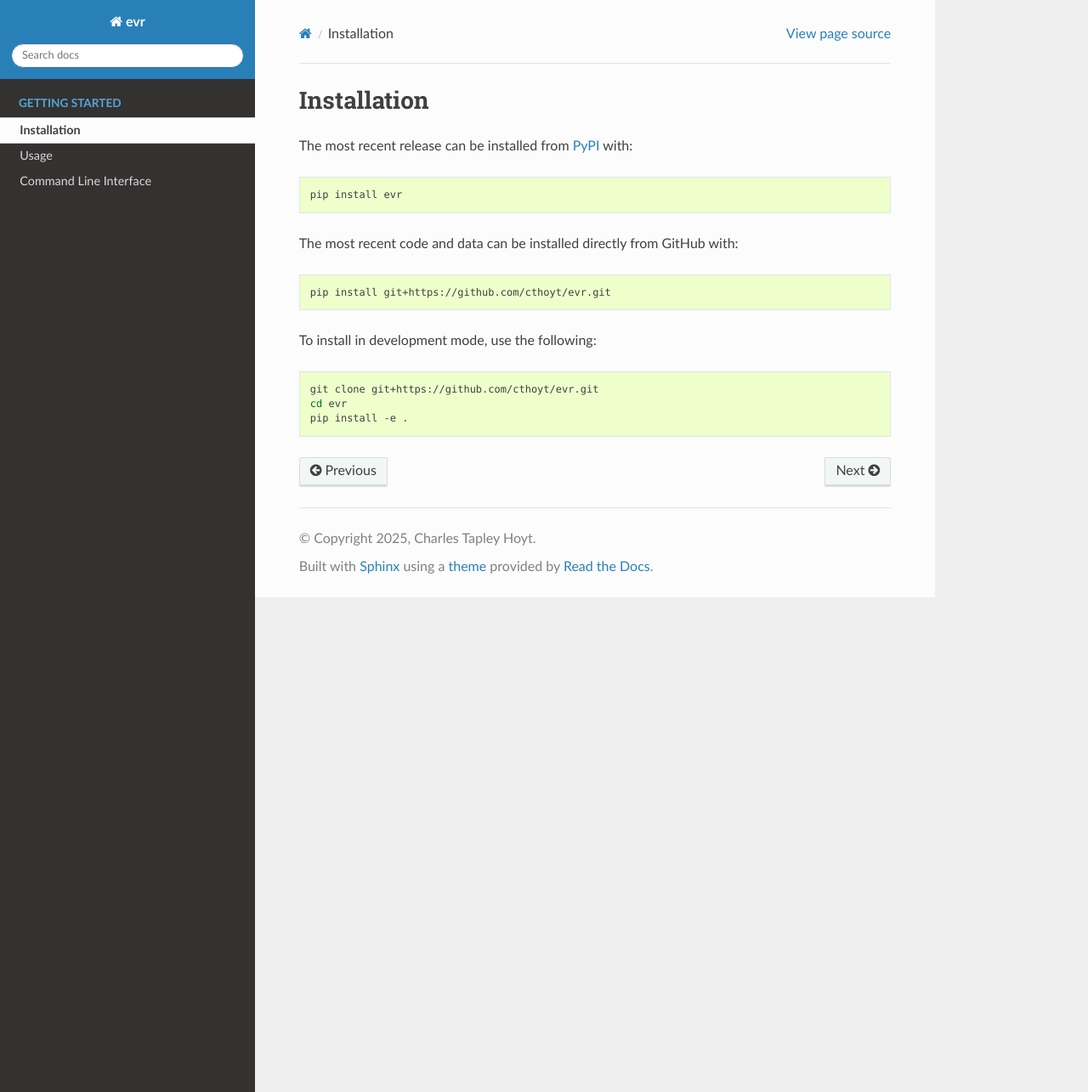
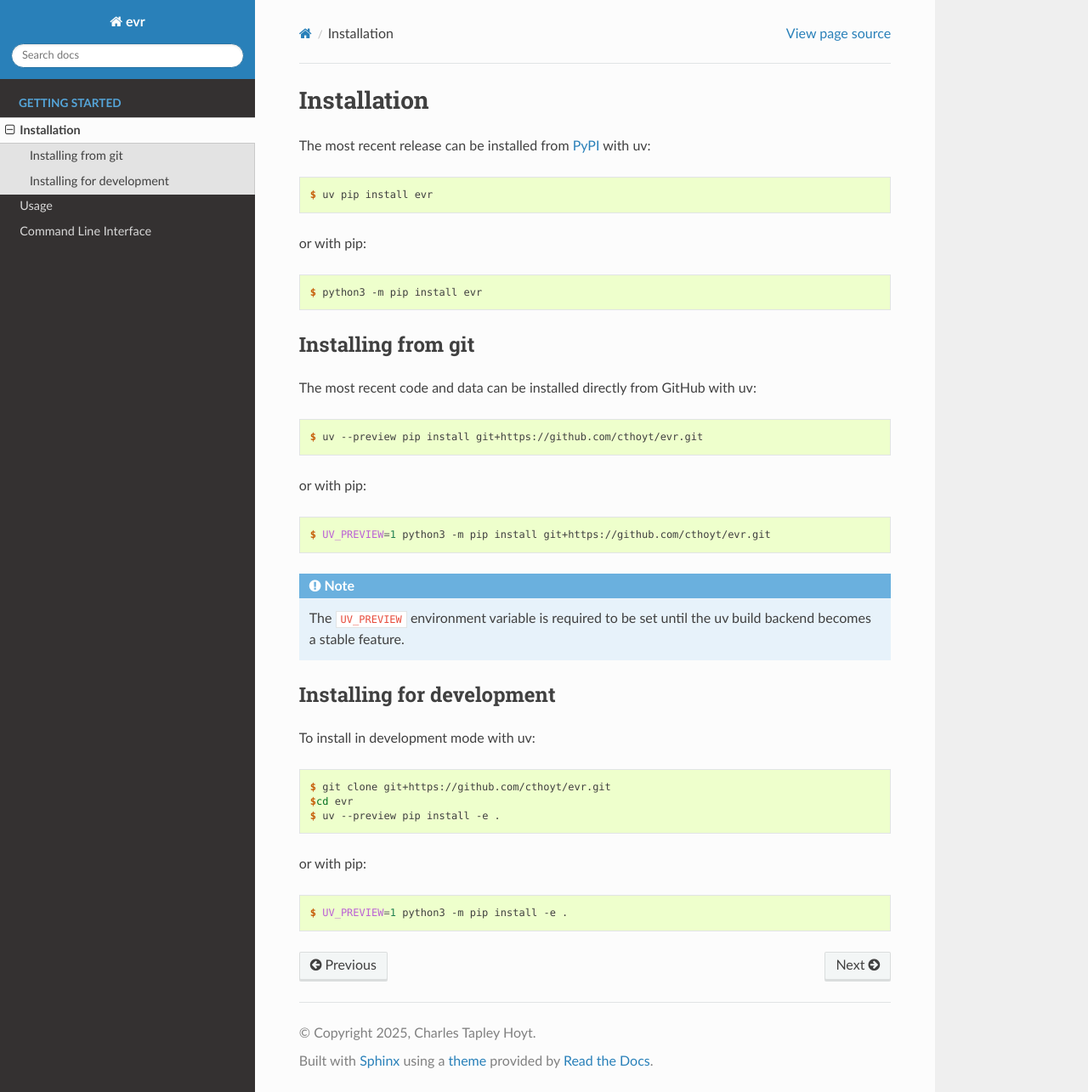
Before and after one commit to event-venue-registry/evr, a Sphinx documentation site: the page built from docs/source/installation.rst, in a window 1280 px wide and 1285 px high. Shown: the whole window at 85% size. Built offline with Sphinx 7.4.7 and the Read the Docs theme 3.1.0, drawn with Linux system fonts in a browser that asks for light colours.

```diff
--- a/docs/source/conf.py
+++ b/docs/source/conf.py
@@ -258,3 +258,6 @@ autodoc_member_order = "bysource"
 
 todo_include_todos = True
 todo_emit_warnings = True
+
+# Output SVG inheritance diagrams
+graphviz_output_format = "svg"
--- a/docs/source/installation.rst
+++ b/docs/source/installation.rst
@@ -1,22 +1,49 @@
 Installation
 ============
 The most recent release can be installed from
-`PyPI <https://pypi.org/project/evr>`_ with:
+`PyPI <https://pypi.org/project/evr>`_ with uv:
 
-.. code-block:: shell
+.. code-block:: console
 
-    pip install evr
+    $ uv pip install evr
 
-The most recent code and data can be installed directly from GitHub with:
+or with pip:
 
-.. code-block:: shell
+.. code-block:: console
 
-    pip install git+https://github.com/cthoyt/evr.git
+    $ python3 -m pip install evr
 
-To install in development mode, use the following:
+Installing from git
+-------------------
+The most recent code and data can be installed directly from GitHub with uv:
 
-.. code-block:: shell
+.. code-block:: console
 
-    git clone git+https://github.com/cthoyt/evr.git
-    cd evr
-    pip install -e .
+    $ uv --preview pip install git+https://github.com/cthoyt/evr.git
+
+or with pip:
+
+.. code-block:: console
+
+    $ UV_PREVIEW=1 python3 -m pip install git+https://github.com/cthoyt/evr.git
+
+.. note::
+
+    The ``UV_PREVIEW`` environment variable is required to be
+    set until the uv build backend becomes a stable feature.
+
+Installing for development
+--------------------------
+To install in development mode with uv:
+
+.. code-block:: console
+
+    $ git clone git+https://github.com/cthoyt/evr.git
+    $cd evr
+    $ uv --preview pip install -e .
+
+or with pip:
+
+.. code-block:: console
+
+    $ UV_PREVIEW=1 python3 -m pip install -e .
```
Also changed, not shown: README.md (+125 -80 lines), pyproject.toml (+10 -25 lines), .cruft.json, .github/CODE_OF_CONDUCT.md, .github/CONTRIBUTING.md, .readthedocs.yml, 3 other files.
